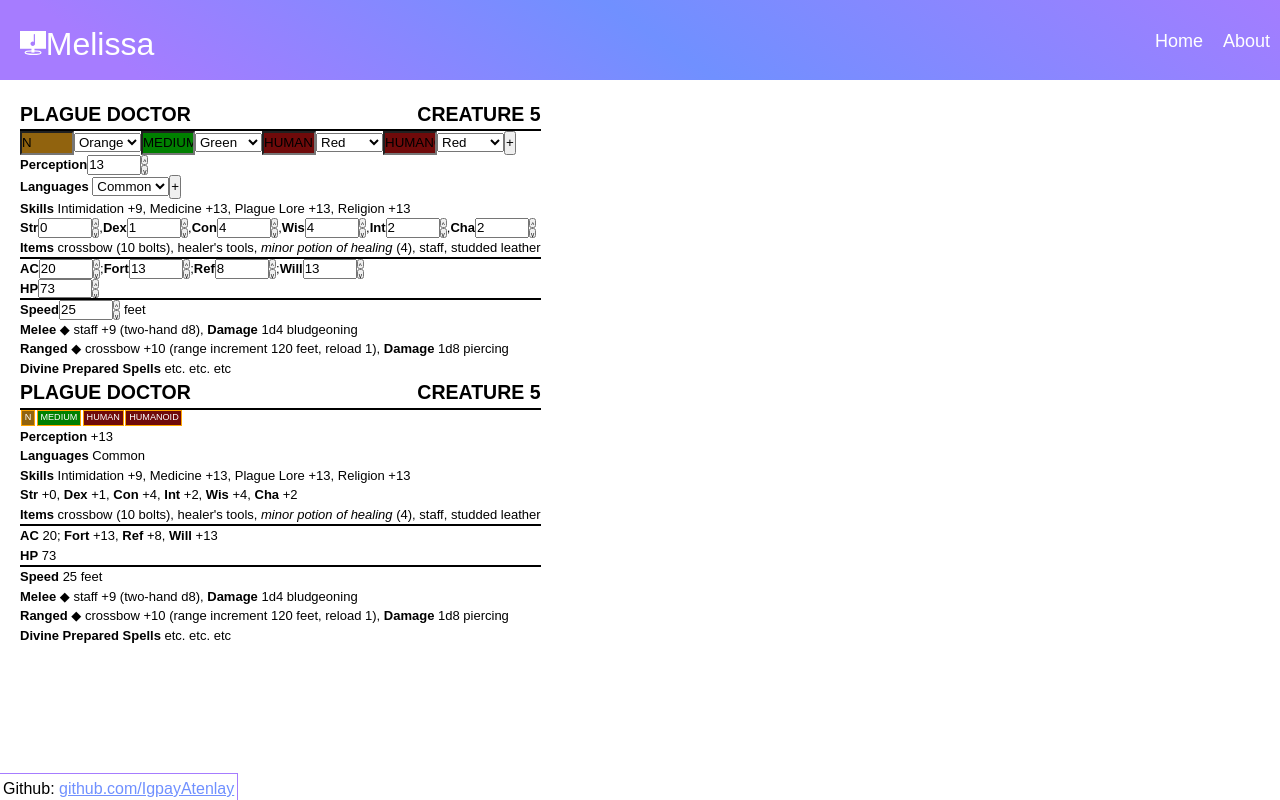
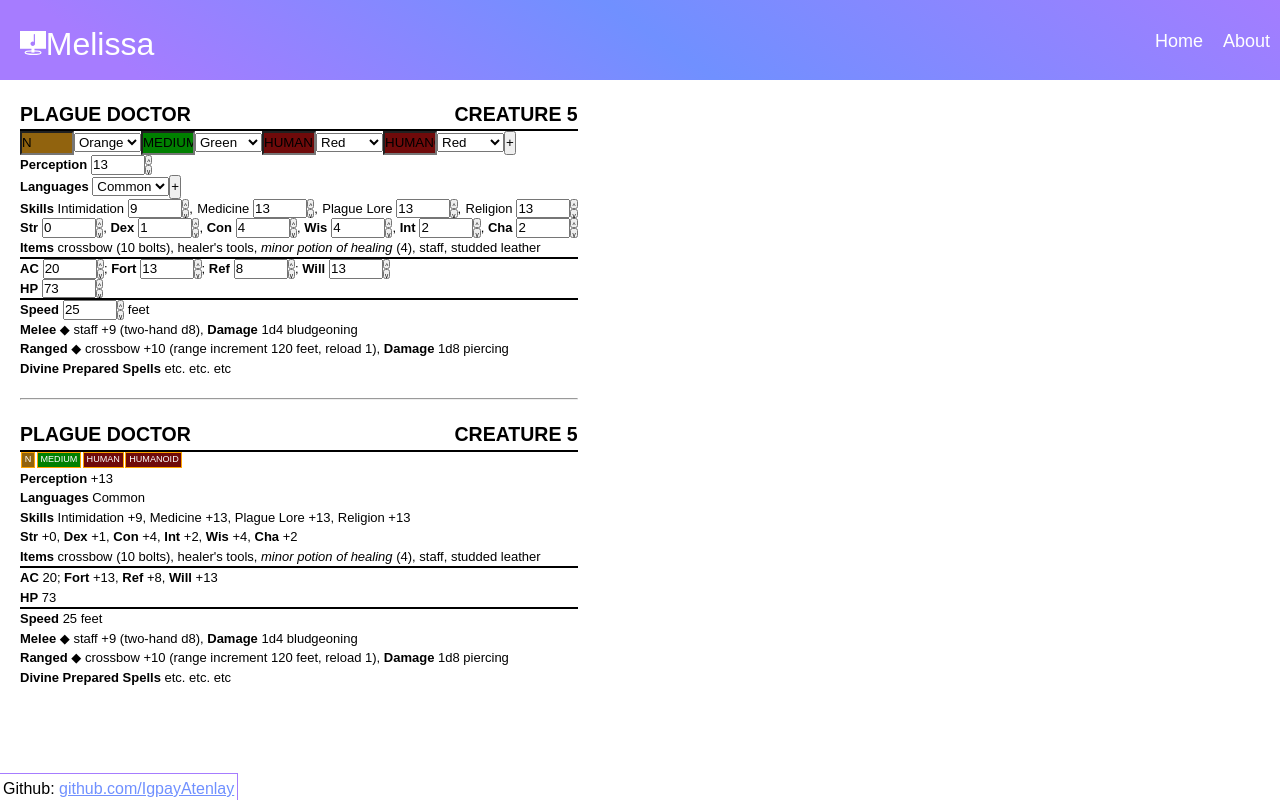
Before and after one commit to IgpayAtenlay/website, a React (Create React App) app in the folder client/: page /creatureCreator in a window 1280 px wide. Built offline with nearby package versions, Linux system fonts and the light colour scheme.

Commit message:
most stats modifiable

```diff
--- a/client/src/css/creatureCreator/index.css
+++ b/client/src/css/creatureCreator/index.css
@@ -1,3 +1,3 @@
-.creatureCreator {
-
+.creatureCreator hr{
+    margin: 20px 0px;
 }
--- a/client/src/css/creatureCreator/numberInput.css
+++ b/client/src/css/creatureCreator/numberInput.css
@@ -8,6 +8,10 @@
     grid-row: span 2;
 }
 
+.numberInput label {
+    margin-right: 0.3em;
+}
+
 .numberInput button {
     font-size: 0.5em;
 }
--- a/client/src/pages/creatureCreator/form/creatureForm.jsx
+++ b/client/src/pages/creatureCreator/customForm/index.jsx
@@ -4,14 +4,14 @@ import {useContext} from 'react';
 import {CreatureContext} from "../index";
 
 import Tags from "./tags";
-import Skills from "../creature/skills";
+import Skills from "./skills";
 import Languages from "./languages";
 import AddButton from "./addButton";
 import Items from "../creature/items";
 import Weapons from "../creature/weapons";
 import NumberInput from "./numberInput";
 
-export default function CreatureForm() {
+export default function CustomForm() {
     var {creature} = useContext(CreatureContext);
 
     return (<div class="creatureForm">
@@ -24,13 +24,13 @@ export default function CreatureForm() {
             <div class="proficiency">
                 <NumberInput label={<b>Perception</b>} name="perception" location={creature} />
                 <div><b>Languages</b> <Languages languages={creature.languages} /><AddButton variable="languages" defaultValue={{language: "common"}} /></div>
-                <div><b>Skills</b> <Skills skills={creature.skills}/></div>
+                <div><b>Skills</b> <Skills /></div>
                 <div>
-                    <NumberInput label={<b>Str</b>} name={"str"} location={creature.abilities} />,
-                    <NumberInput label={<b>Dex</b>} name={"dex"} location={creature.abilities} />,
-                    <NumberInput label={<b>Con</b>} name={"con"} location={creature.abilities} />,
-                    <NumberInput label={<b>Wis</b>} name={"wis"} location={creature.abilities} />,
-                    <NumberInput label={<b>Int</b>} name={"int"} location={creature.abilities} />,
+                    <NumberInput label={<b>Str</b>} name={"str"} location={creature.abilities} />,&nbsp;
+                    <NumberInput label={<b>Dex</b>} name={"dex"} location={creature.abilities} />,&nbsp;
+                    <NumberInput label={<b>Con</b>} name={"con"} location={creature.abilities} />,&nbsp;
+                    <NumberInput label={<b>Wis</b>} name={"wis"} location={creature.abilities} />,&nbsp;
+                    <NumberInput label={<b>Int</b>} name={"int"} location={creature.abilities} />,&nbsp;
                     <NumberInput label={<b>Cha</b>} name={"cha"} location={creature.abilities} />
                 </div>
                 <div><b>Items</b> <Items items={creature.items} /></div>
@@ -38,9 +38,9 @@ export default function CreatureForm() {
         </div>
         <div class="defenses">
             <p>
-                <NumberInput label={<b>AC</b>} name={"ac"} location={creature.defences} />;
-                <NumberInput label={<b>Fort</b>} name={"fort"} location={creature.defences} />;
-                <NumberInput label={<b>Ref</b>} name={"ref"} location={creature.defences} />;
+                <NumberInput label={<b>AC</b>} name={"ac"} location={creature.defences} />;&nbsp;
+                <NumberInput label={<b>Fort</b>} name={"fort"} location={creature.defences} />;&nbsp;
+                <NumberInput label={<b>Ref</b>} name={"ref"} location={creature.defences} />;&nbsp;
                 <NumberInput label={<b>Will</b>} name={"will"} location={creature.defences} /></p>
             <p><NumberInput label={<b>HP</b>} name={"hp"} location={creature.defences} /></p>
         </div>
--- /dev/null
+++ b/client/src/pages/creatureCreator/customForm/skills.jsx
@@ -0,0 +1,19 @@
+import startCase from "../../../util/startCase";
+import {useContext} from 'react';
+import {CreatureContext} from "../index";
+import NumberInput from "./numberInput";
+
+export default function Skills() {
+    var {creature} = useContext(CreatureContext);
+
+    var skills = creature.skills.slice(0,-1).map(e =>
+        <span key={e.id}>
+            <NumberInput label={startCase(e.name)} name={"value"} location={e}/>,&#8196;
+        </span>
+    );
+    var lastSkill = creature.skills.slice(-1).map(e =>
+        <NumberInput label={startCase(e.name)} name={"value"} location={e} key={e.id}/>
+    );
+
+    return (<span>{skills}{lastSkill}</span>);
+}
--- a/client/src/pages/creatureCreator/index.jsx
+++ b/client/src/pages/creatureCreator/index.jsx
@@ -1,7 +1,7 @@
 import {useState, createContext, useContext} from 'react';
 import "../../css/creatureCreator/index.css";
-import Creature from "./creature/creature";
-import CreatureForm from "./form/creatureForm";
+import Creature from "./creature";
+import CustomForm from "./customForm";
 import {v4} from "uuid";
 
 export var CreatureContext = createContext(null);
@@ -133,7 +133,8 @@ export default function CreatureCreator() {
 
     return (<div class="creatureCreator">
         <CreatureContext.Provider value={{creature, setCreature}}>
-            <CreatureForm creature={creature}/>
+            <CustomForm creature={creature}/>
+            <hr />
             <Creature creature={creature}/>
         </CreatureContext.Provider>
     </div>);
```
Also changed, not shown: client/src/pages/creatureCreator/autoForm/index.jsx (added, +53 -0 lines), client/src/pages/creatureCreator/creature/index.jsx (renamed from client/src/pages/creatureCreator/creature/creature.jsx), client/src/pages/creatureCreator/customForm/addButton.jsx (renamed from client/src/pages/creatureCreator/form/addButton.jsx), client/src/pages/creatureCreator/customForm/languages.jsx (renamed from client/src/pages/creatureCreator/form/languages.jsx), client/src/pages/creatureCreator/customForm/numberInput.jsx (renamed from client/src/pages/creatureCreator/form/numberInput.jsx), client/src/pages/creatureCreator/customForm/tags.jsx (renamed from client/src/pages/creatureCreator/form/tags.jsx).
